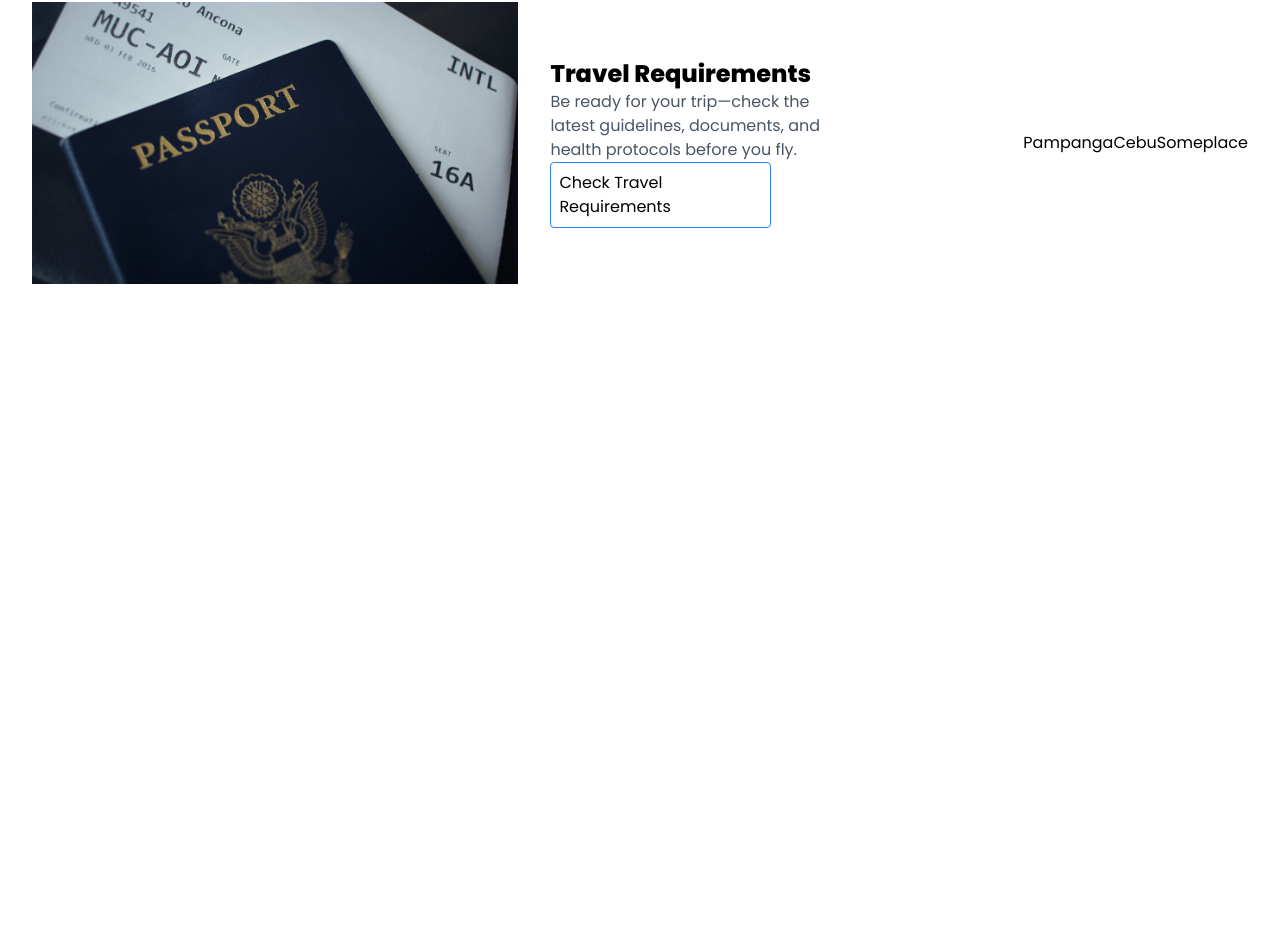
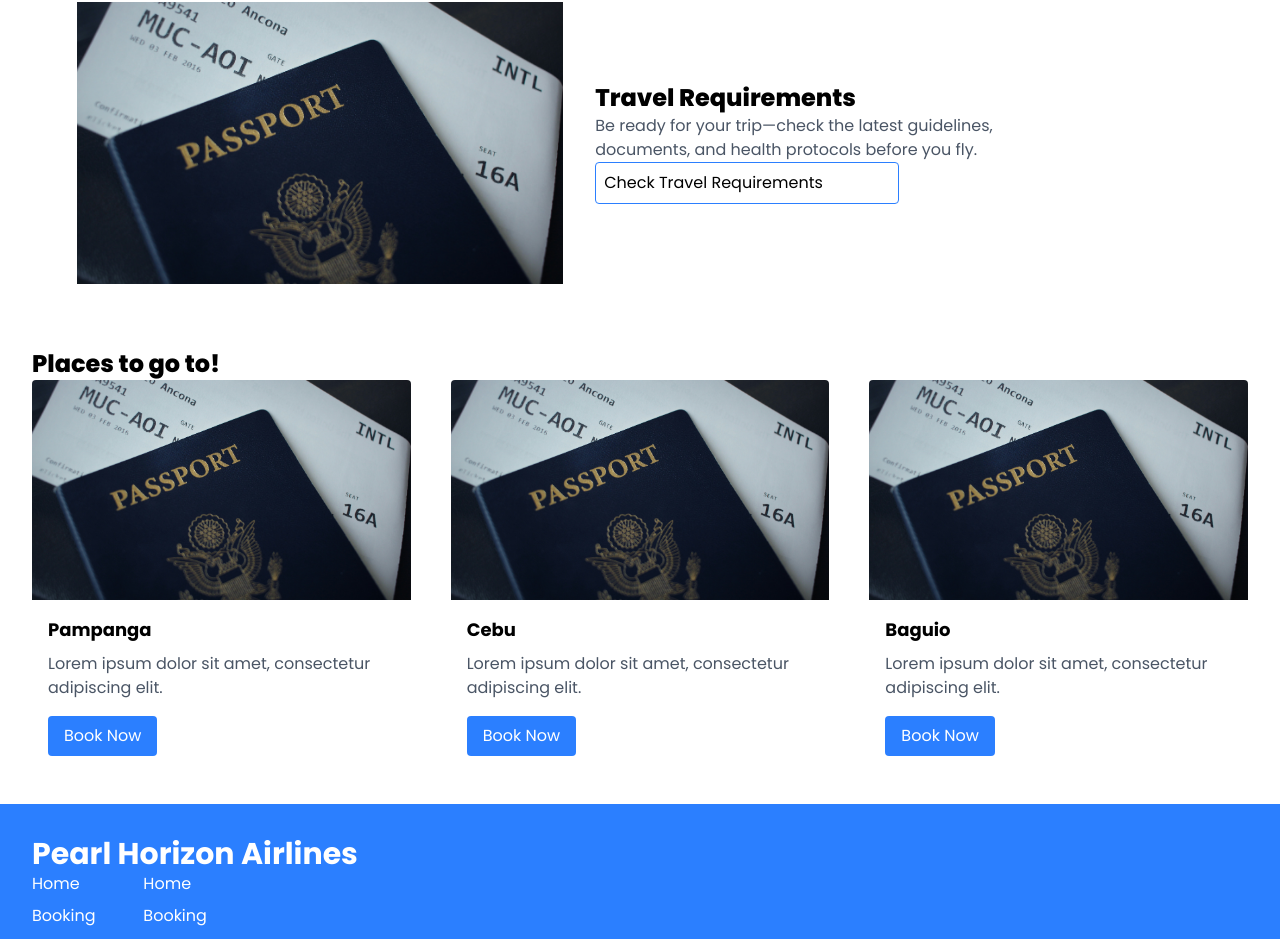
Before and after one commit to akihikooooo/Pearl-Horizon-Airlines, a React (Vite) app in the folder pearl_horizon/: page / in a window 1280 px wide. Shown: the part 830-1769 px from the top of the page. Before the commit the page ends 1146 px from the top, so only its background shows below. Built offline with nearby package versions, Linux system fonts and the light colour scheme.

Commit message:
Add Booking page, Footer component, and enhance Home with Card display

```diff
--- a/pearl_horizon/src/App.jsx
+++ b/pearl_horizon/src/App.jsx
@@ -2,6 +2,8 @@ import "./App.css";
 import { Routes, Route } from "react-router-dom";
 import Home from "./pages/Home";
 import Navbar from "./components/Navbar";
+import Booking from "./pages/Booking";
+import Footer from "./components/Footer"
 
 function App() {
   return (
@@ -9,10 +11,11 @@ function App() {
       <Navbar />
       <Routes>
         <Route path="/" element={<Home />} />
-        <Route path="/booking" element={<h1> BOOKING </h1>} />
+        <Route path="/booking" element={<Booking/>} />
         <Route path="/" element={<Home />} />
       </Routes>
       {/* <Home/> */}
+      <Footer/>
     </>
   );
 }
--- a/pearl_horizon/src/components/Card.jsx
+++ b/pearl_horizon/src/components/Card.jsx
@@ -1,11 +1,12 @@
-import React from "React";
+import React from "react";
 import {NavLink} from "react-router-dom";
 import "../index.css";
+import req from "../assets/requirements.jpg";
 
-function Card({ title, description, image }) {
+function Card({ title, description }) {
     return (
         <div id="card">
-            <img src={image} alt={title} className="w-full h-48 object-cover rounded-t" />
+            <img src={req} alt={title} className="object-cover rounded-t" />
             <div className="p-4">
                 <h2 className="font-bold text-lg mb-2">{title}</h2>
                 <p className="text-gray-600">{description}</p>
--- /dev/null
+++ b/pearl_horizon/src/components/Footer.jsx
@@ -0,0 +1,27 @@
+import React from "react";
+import "../index.css";
+import { NavLink } from "react-router-dom";
+
+function Footer(){
+    return(
+        <div id="cont" className="p-8 bg-blue-500 text-white">
+            <div>
+                <h1 className="font-bold text-3xl">Pearl Horizon Airlines</h1>
+            </div>
+            <div className="flex gap-10">
+                <span className="flex  flex-col h-10 gap-2">
+                    {["Home", "Booking", "About Us"].map((link) => (
+                        <NavLink to={link}>{link}</NavLink>
+                    ))}
+                </span>
+                <span className="flex flex-col gap-2">
+                    {["Home", "Booking", "About Us"].map((link) => (
+                        <NavLink to={link}>{link}</NavLink>
+                    ))}
+                </span>
+            </div>
+        </div>
+    );
+}
+
+export default Footer;
--- a/pearl_horizon/src/index.css
+++ b/pearl_horizon/src/index.css
@@ -12,6 +12,10 @@ nav{
     width: 100%;
     z-index: 10;
     transition: background-color 0.5s cubic-bezier(0.75, 0, 0.25, 1)
+}
+nav p,nav a{
+    color:white;
+    mix-blend-mode: difference;
 }
 .scrolled{
     background-color: rgba(255, 255, 255, 0.9);
@@ -30,3 +34,12 @@ border-radius: 25px 25px 25px 25px;
 #radios label{
     transition: all 0.3s cubic-bezier(0.75, 0, 0.25, 1);
 }
+#book-overlay{
+    position: absolute;
+    top: 0;
+    left: 0;
+    height:100%;
+    width: 100%;
+    z-index:9;
+    background: linear-gradient(180deg, rgba(0, 0, 0, 0.5) 50%, rgba(255, 255, 255, 1) 100%);
+}
--- /dev/null
+++ b/pearl_horizon/src/pages/Booking.jsx
@@ -0,0 +1,21 @@
+import React from "react";
+import '../index.css';
+import banner from "../assets/booking_banner.jpg";
+
+function Booking(){
+return(
+    <>
+    <div id="cont" className="pt-14">
+        <div id="bg-cont" className="m-6 h-56 overflow-hidden">
+            {/* <div id="book-overlay"className=""/> */}
+            <img src={banner} className="w-full -translate-y-24"/>
+        </div>
+        {/* selector: book, manage booking */}
+        {/* main booking form */}
+        {/* usage of useState for the number of passenger then *for* loop the passenger block */}
+    </div>
+    </>
+);
+}
+
+export default Booking;
--- a/pearl_horizon/src/pages/Home.jsx
+++ b/pearl_horizon/src/pages/Home.jsx
@@ -2,6 +2,7 @@ import React from "react";
 import { NavLink } from "react-router-dom";
 import "../index.css";
 import req from "../assets/requirements.jpg";
+import Card from "../components/Card";
 
 const Home =  () => {
   return (
@@ -83,10 +84,15 @@ const Home =  () => {
             Check Travel Requirements
           </NavLink>
         </div>
-      <div id="places">
-        {["Pampanga", "Cebu", "Someplace"]
-        }
       </div>
+      <div id="cards-cont" className="p-8">
+        <h1 className="font-extrabold text-2xl">Places to go to!</h1>
+        <div id="places" className="flex justify-center items-center gap-10">
+          {["Pampanga", "Cebu", "Baguio"].map((place)=> (
+            <Card title={place} description="Lorem ipsum dolor sit amet, consectetur adipiscing elit." image={place}/>
+          ))
+          }
+        </div>
       </div>
     </div>
   );
```
Also changed, not shown: pearl_horizon/src/assets/booking_banner.jpg (added).
